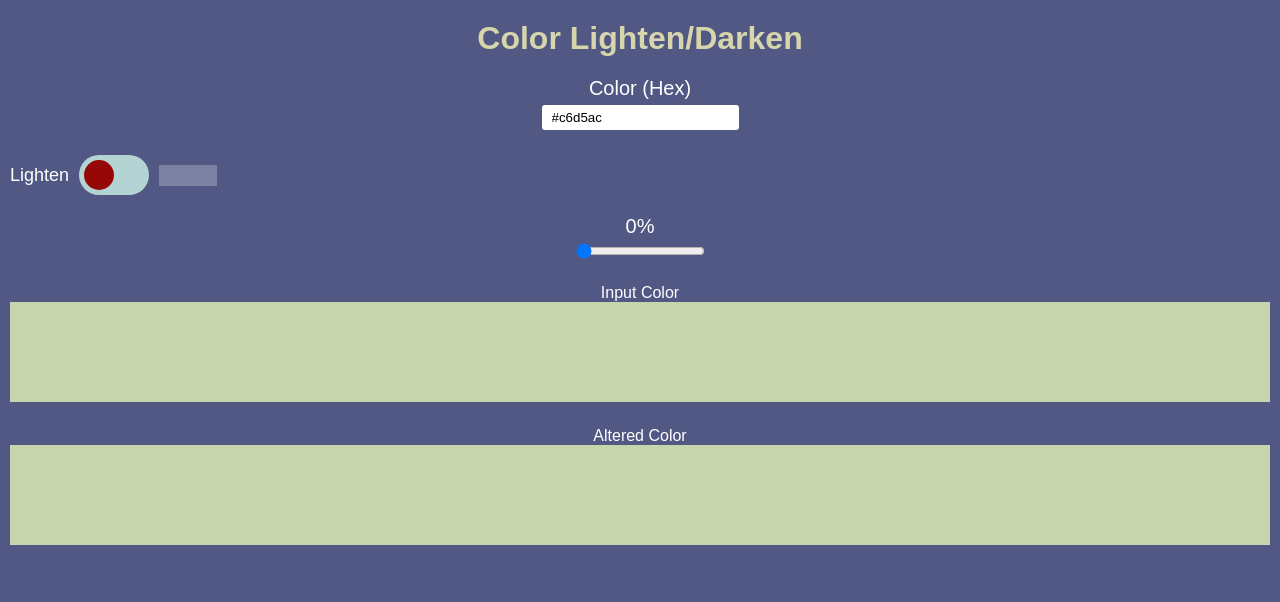
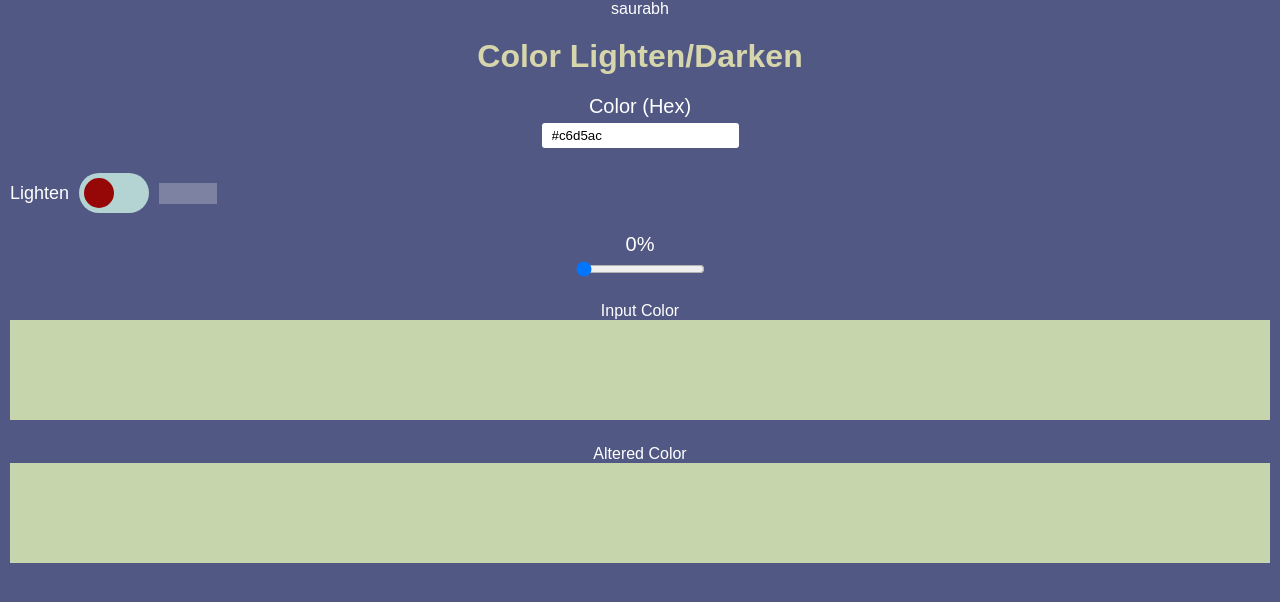
Before and after one commit to Saurabh3636/colortest, a plain HTML site: page index.html in a window 1280 px wide. Drawn offline with Linux system fonts and the light colour scheme.

Commit message:
Update index.html

```diff
--- a/index.html
+++ b/index.html
@@ -6,6 +6,7 @@
     <body>
 
         <div class="container">
+            <h>saurabh</h>
             <h1 class="title">Color Lighten/Darken</h1>
 
             <label for="hex">Color (Hex)</label>
```
